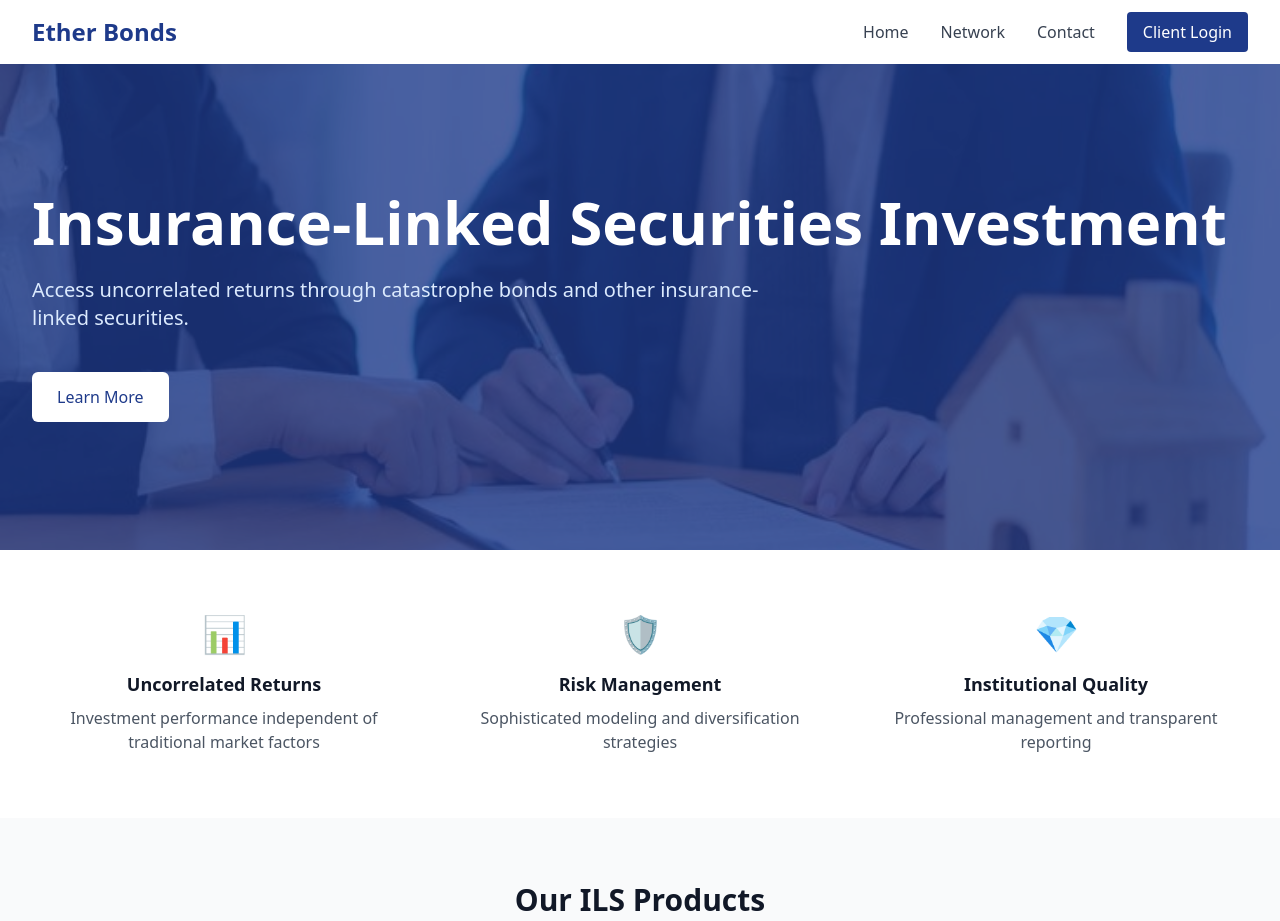
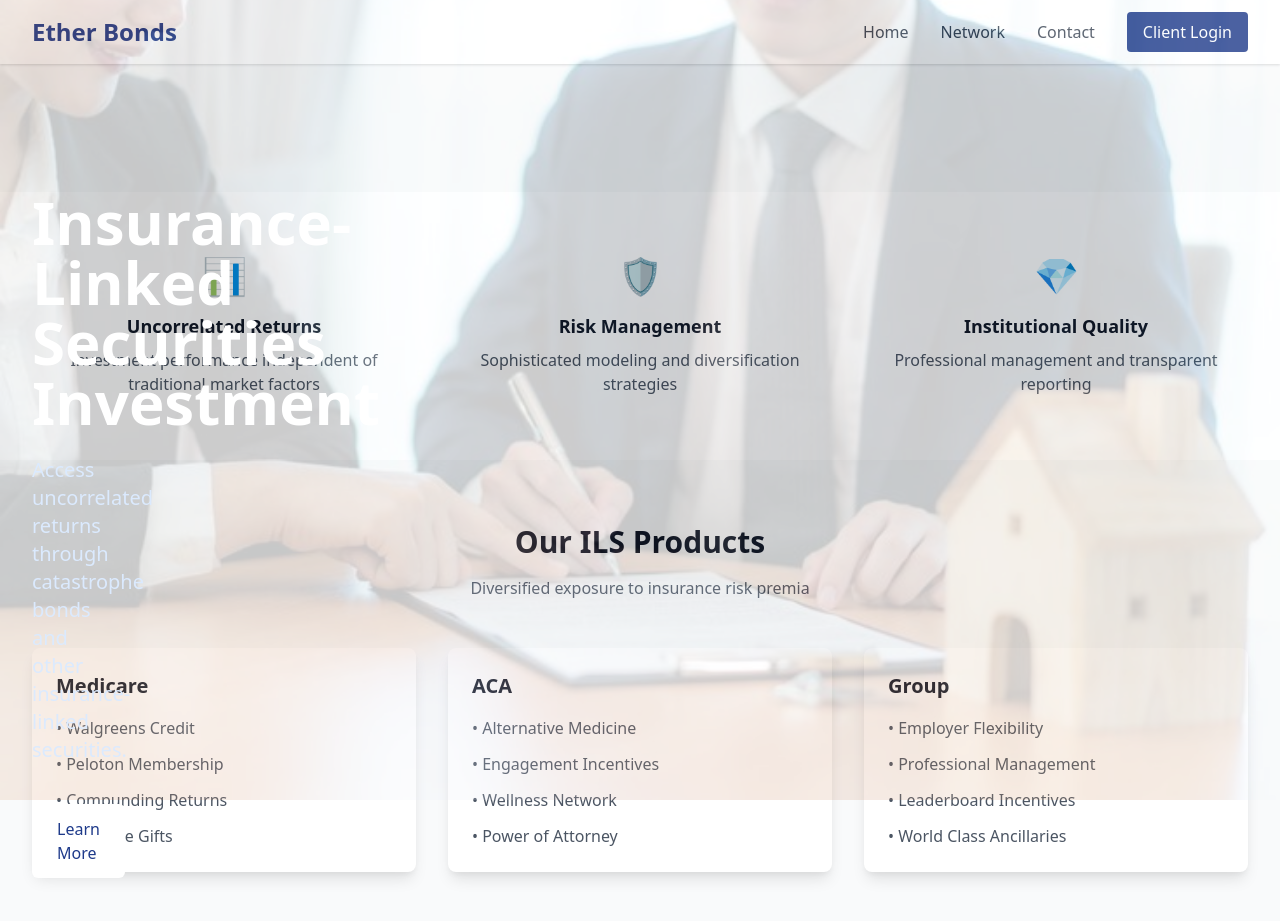
Before and after one commit to oldwestsolutions/EtherBonds, a plain HTML site: page index.html in a window 1280 px wide. Shown: the top 921 px of the page. Drawn offline with nearby package versions, Linux system fonts and the light colour scheme.

Commit message:
Update index.html

```diff
--- a/index.html
+++ b/index.html
@@ -25,7 +25,7 @@
     </nav>
 
     <!-- Hero Section -->
-    <div class="relative bg-blue-900">
+    <div class="bg-green-950 w-32 h-32 rounded-xl">
         <div class="absolute inset-0">
             <img src="Fed Up With Your Homeowners Insurance_ Here's How You Can Find Better Coverage.jpeg" alt="Financial district" class="w-full h-full object-cover opacity-20">
         </div>
```
